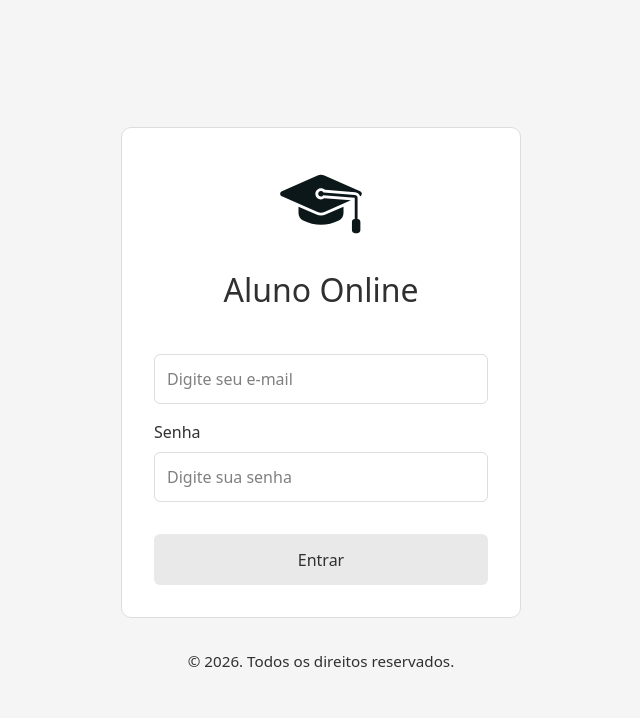
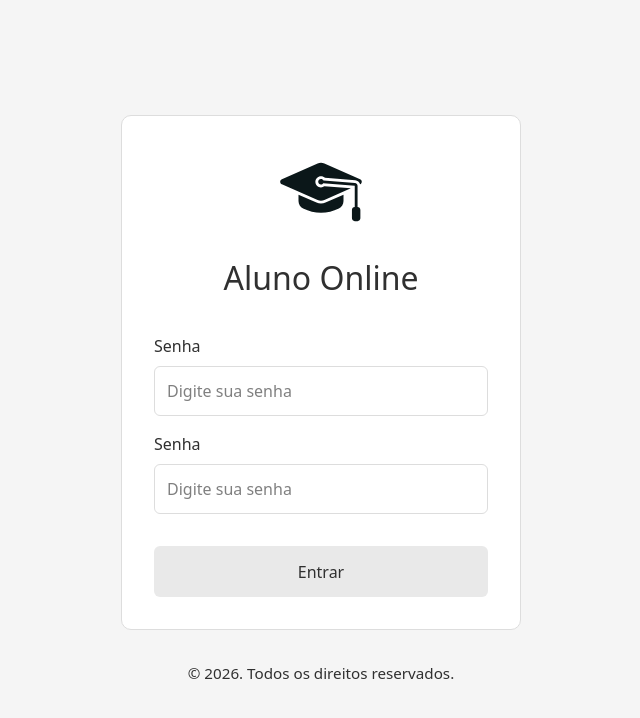
Before and after one commit to Paola-Steh/Construcao-_Frontend202601, a React (Vite) app in the folder praticas/aluno-online-react/: page /login in a window 1280 px wide. Shown: the top 718 px of the page, without its empty margins (319-959 px from the left). Built offline with nearby package versions, Linux system fonts and the light colour scheme.

Commit message:
Finalizando prática 07

```diff
--- a/praticas/aluno-online-react/src/components/InputEmail.jsx
+++ b/praticas/aluno-online-react/src/components/InputEmail.jsx
@@ -1,16 +1,16 @@
 import './InputEmail.css'
 
-function InputEmail({ label, value, onChange, error, placeholder = 'Digite seu e-mail' }) {
+function InputEmail({ value, onChange, error }) {
   return (
     <fieldset className="input-group">
-      <label htmlFor="email">{label}</label>
+      <label htmlFor="email">Senha</label>
       <input
         type="email"
         id="email"
         name="email"
         value={value}
         onChange={onChange}
-        placeholder={placeholder}
+        placeholder="Digite sua senha"
         className={error ? 'input-error' : ''}
       />
       {error && <small className="error-message">{error}</small>}
--- a/praticas/aluno-online-react/src/forms/FormLogin.jsx
+++ b/praticas/aluno-online-react/src/forms/FormLogin.jsx
@@ -21,7 +21,7 @@ function FormLogin() {
     e.preventDefault();
 
     if (!email) {
-      setEmailErro("Matrícula é obrigatório");
+      setEmailErro("Email é obrigatório");
       return
     }
 
@@ -52,11 +52,13 @@ function FormLogin() {
     <form onSubmit={trataSubmit}>
       <InputEmail
         error={emailErro}
-        mudaValor={mudaEmail}
+        onChange={mudaEmail}
+        value={email}
       />
       <InputSenha
       error={senhaErro}
-      mudaValor={mudaSenha}
+      onChange={mudaSenha}
+      value={senha}
       />
       <BotaoSubmit>Entrar</BotaoSubmit>
     </form>
```
